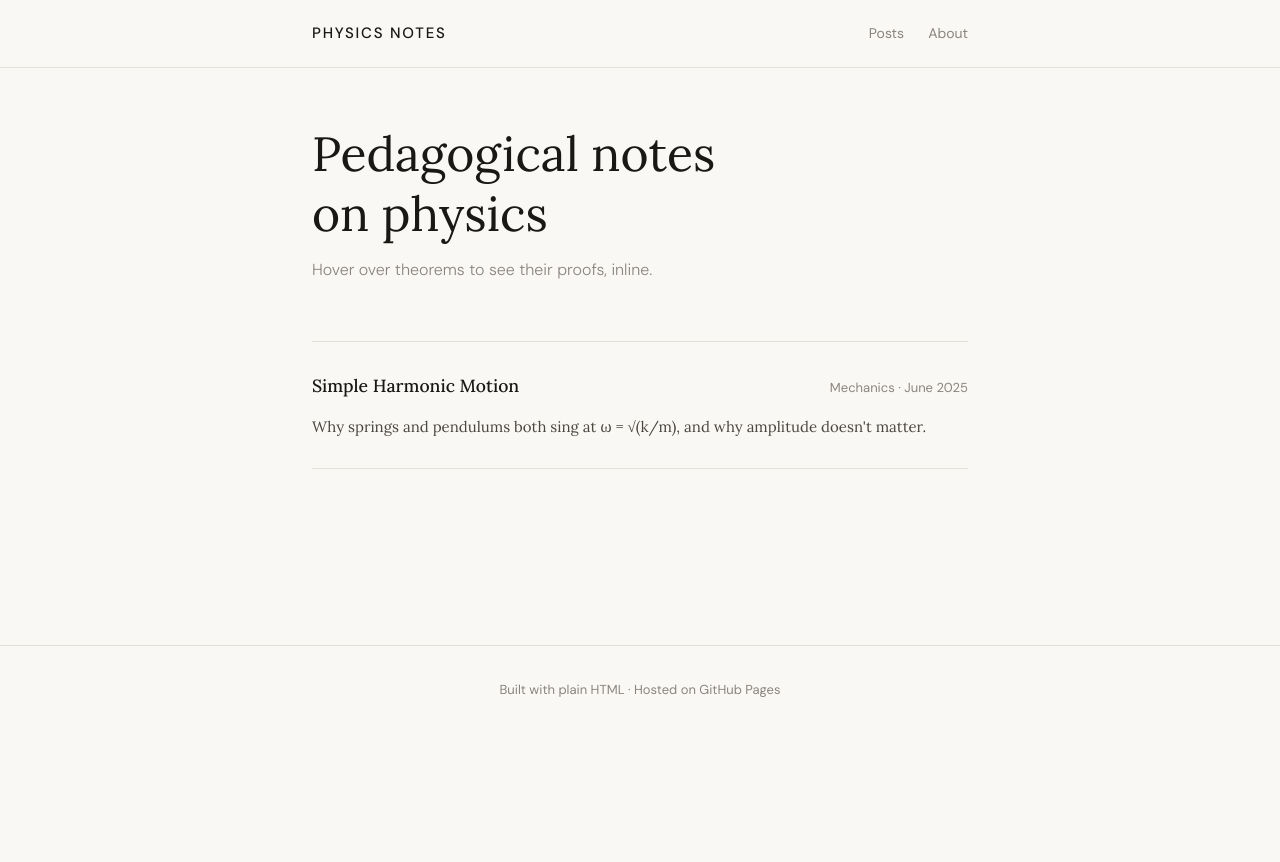
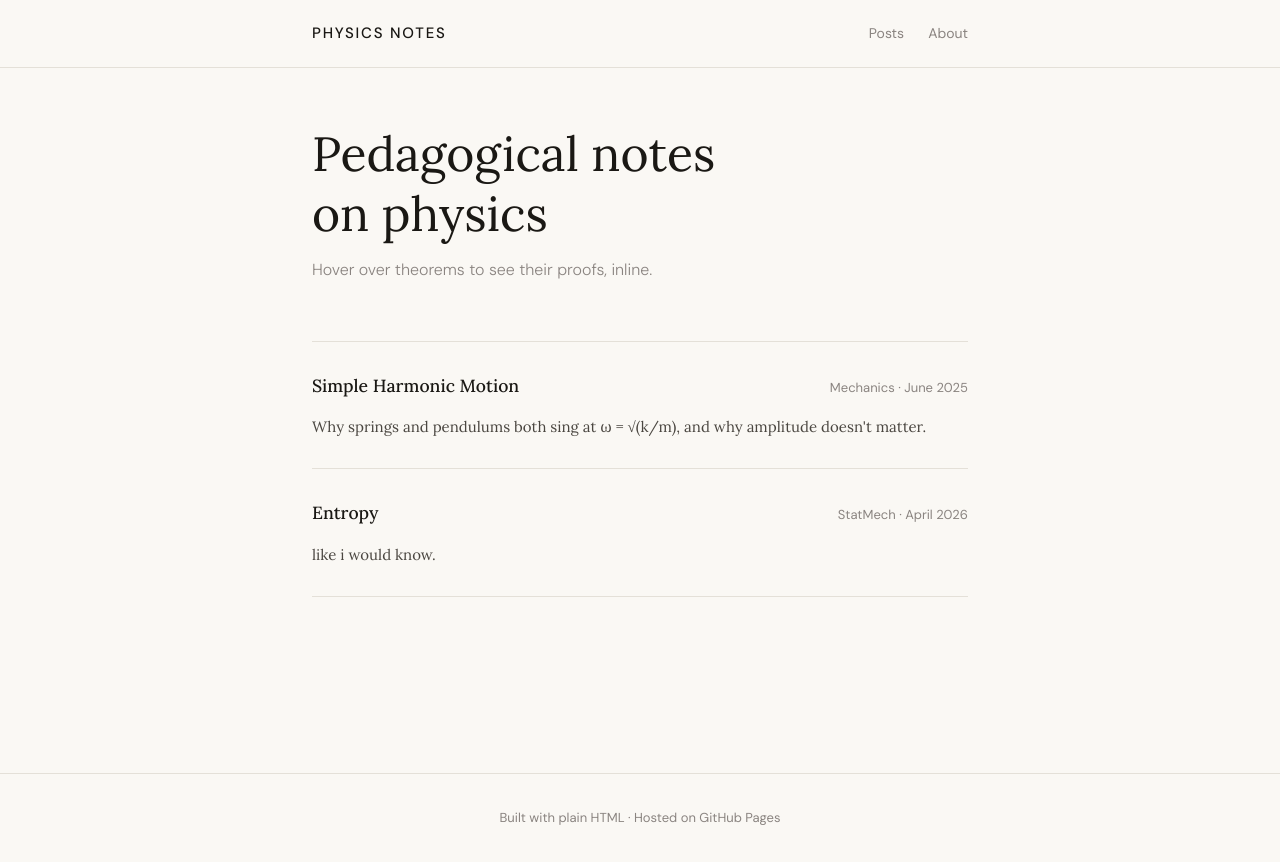
Before and after one commit to quantized-time/Blog, a plain HTML site: page index.html in a window 1280 px wide. Before the commit the page ends 800 px from the top, so only its background shows below. Drawn offline with Linux system fonts and the light colour scheme.

Commit message:
Update index.html

```diff
--- a/index.html
+++ b/index.html
@@ -37,6 +37,12 @@
       <span class="desc">Why springs and pendulums both sing at ω = √(k/m), and why amplitude doesn't matter.</span>
     </li>
 
+    <li>
+      <a href="posts/entropy.html">Entropy</a>
+      <span class="meta">StatMech · April 2026</span>
+      <span class="desc">like i would know.</span>
+    </li>
+
     <!-- TEMPLATE — copy and fill in for new posts:
 
     <li>
```
